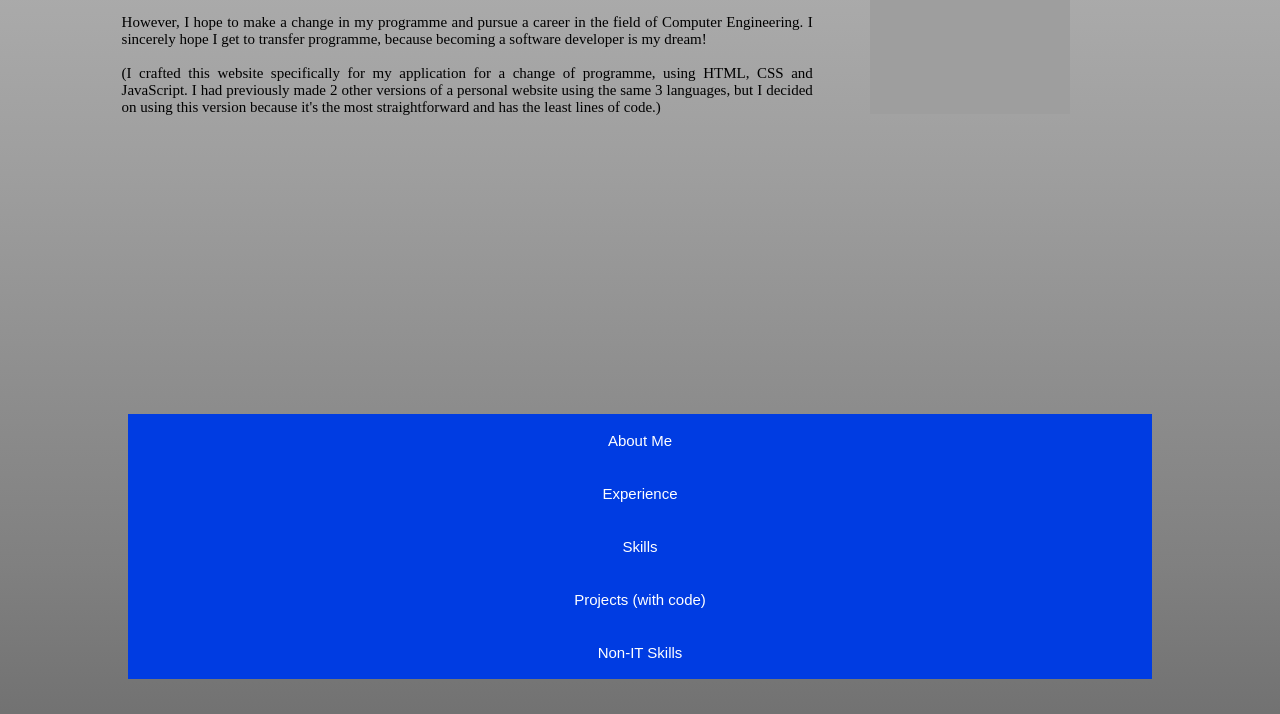
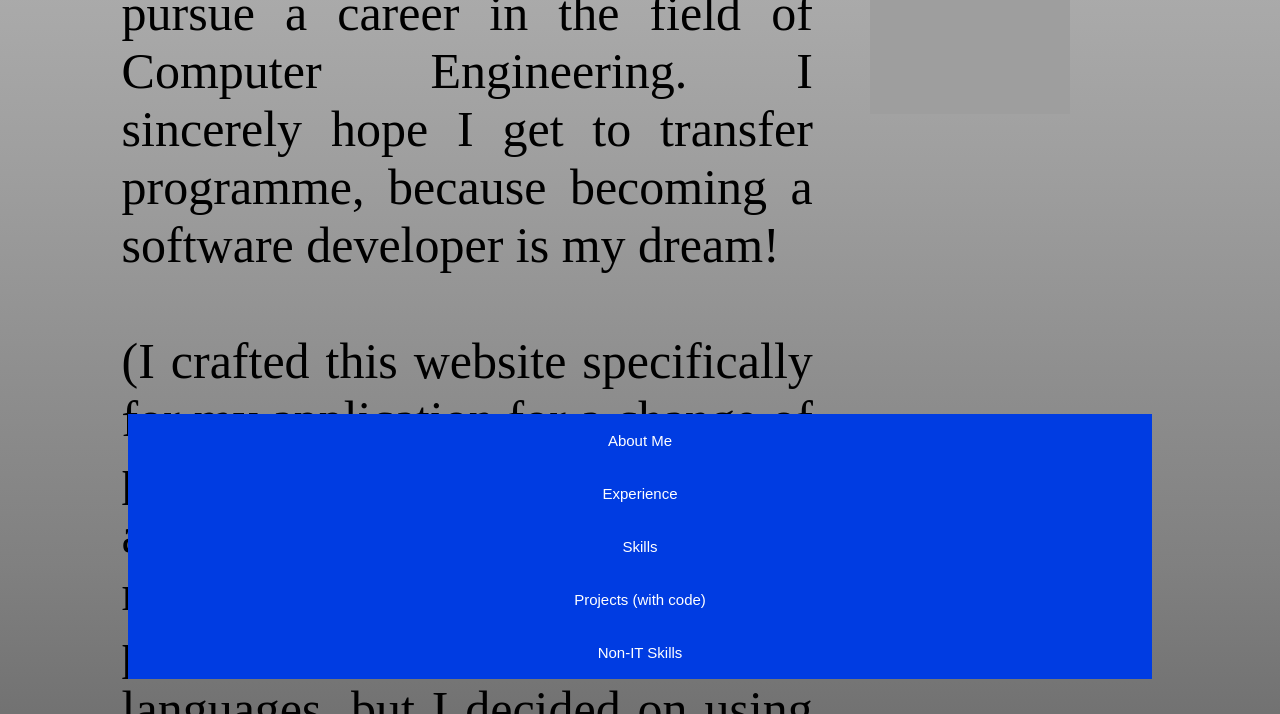
Before and after one commit to omar-ntu/marsopolo.github.io, a plain HTML site: page index.html in a window 1280 px wide. Shown: the part 386-1100 px from the top of the page. Drawn offline with Linux system fonts and the light colour scheme; grey boxes are pictures that could not be loaded.

Commit message:
Update index.html

```diff
--- a/index.html
+++ b/index.html
@@ -50,7 +50,7 @@
     padding: 0 5%;
     width: 70%;
     /* max-width: 70%; */
-    font-size: 15px;
+    font-size: 50px;
     -webkit-background-clip: text;
     background-clip: text;
     -moz-background-clip: text;
```
